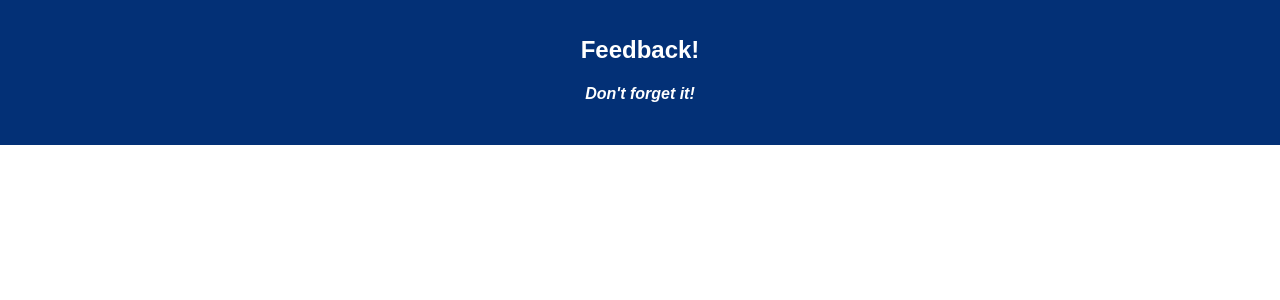
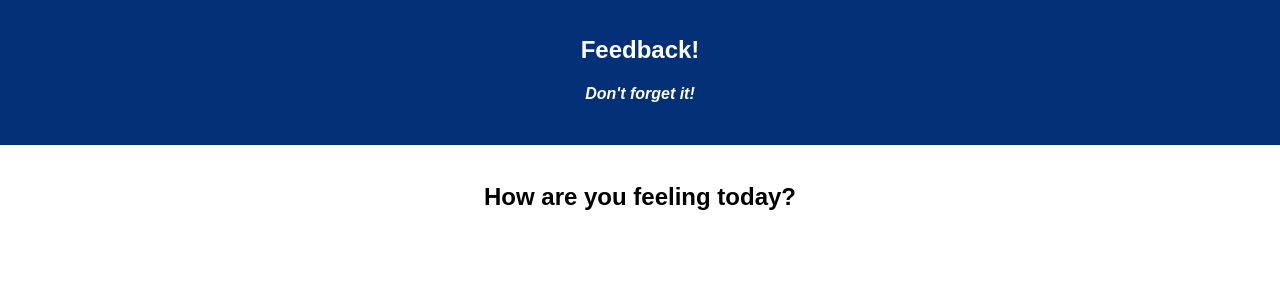
Before and after one commit to WeizhenW/Student-Feedback_Form, a React (Create React App) app: page / in a window 1280 px wide. Shown: the top 300 px of the page. Built offline with nearby package versions, Linux system fonts and the light colour scheme.

Commit message:
component structure created

```diff
--- a/src/components/App/App.js
+++ b/src/components/App/App.js
@@ -1,6 +1,7 @@
 import React, { Component } from 'react';
 import axios from 'axios';
 import './App.css';
+import Feeling from '../Feeling/Feeling';
 
 class App extends Component {
   render() {
@@ -11,6 +12,7 @@ class App extends Component {
           <h4><i>Don't forget it!</i></h4>
         </header>
         <br/>
+        <Feeling />
       </div>
     );
   }
--- /dev/null
+++ b/src/components/Feeling/Feeling.js
@@ -0,0 +1,14 @@
+import React, { Component } from 'react';
+
+
+class Feeling extends Component {
+  render() {
+    return (
+      <div>
+        <h2>How are you feeling today?</h2>
+      </div>
+    );
+  }
+}
+
+export default Feeling;
--- a/src/index.js
+++ b/src/index.js
@@ -3,6 +3,23 @@ import ReactDOM from 'react-dom';
 import './index.css';
 import App from './components/App/App';
 import registerServiceWorker from './registerServiceWorker';
+import { applyMiddleware, createStore, combineReducers } from 'redux';
+import { Provider } from 'react-redux';
+import { logger } from 'redux-logger';
 
-ReactDOM.render(<App />, document.getElementById('root'));
+
+
+
+
+
+
+const storeInstance = createStore(
+    combineReducers({
+
+    }),
+    applyMiddleware(logger)
+);
+
+
+ReactDOM.render(<Provider store={storeInstance}><App /></Provider>, document.getElementById('root'));
 registerServiceWorker();
```
Also changed, not shown: package.json (+5 -2 lines), src/components/Comment/Comment.js (added), src/components/Review/Review.js (added), src/components/Support/Support.js (added), src/components/Understanding/Understanding.js (added), 1 other file (tests, documents, lock files or other folders).
